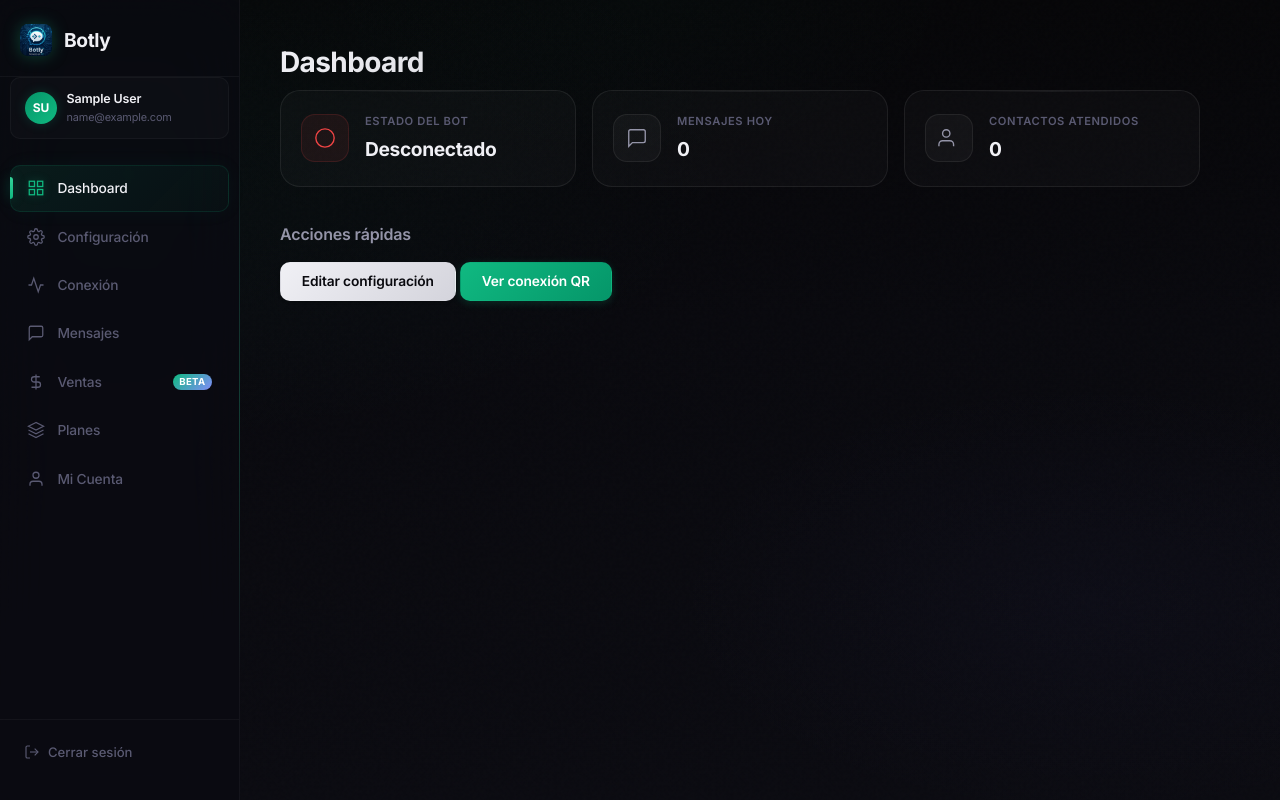
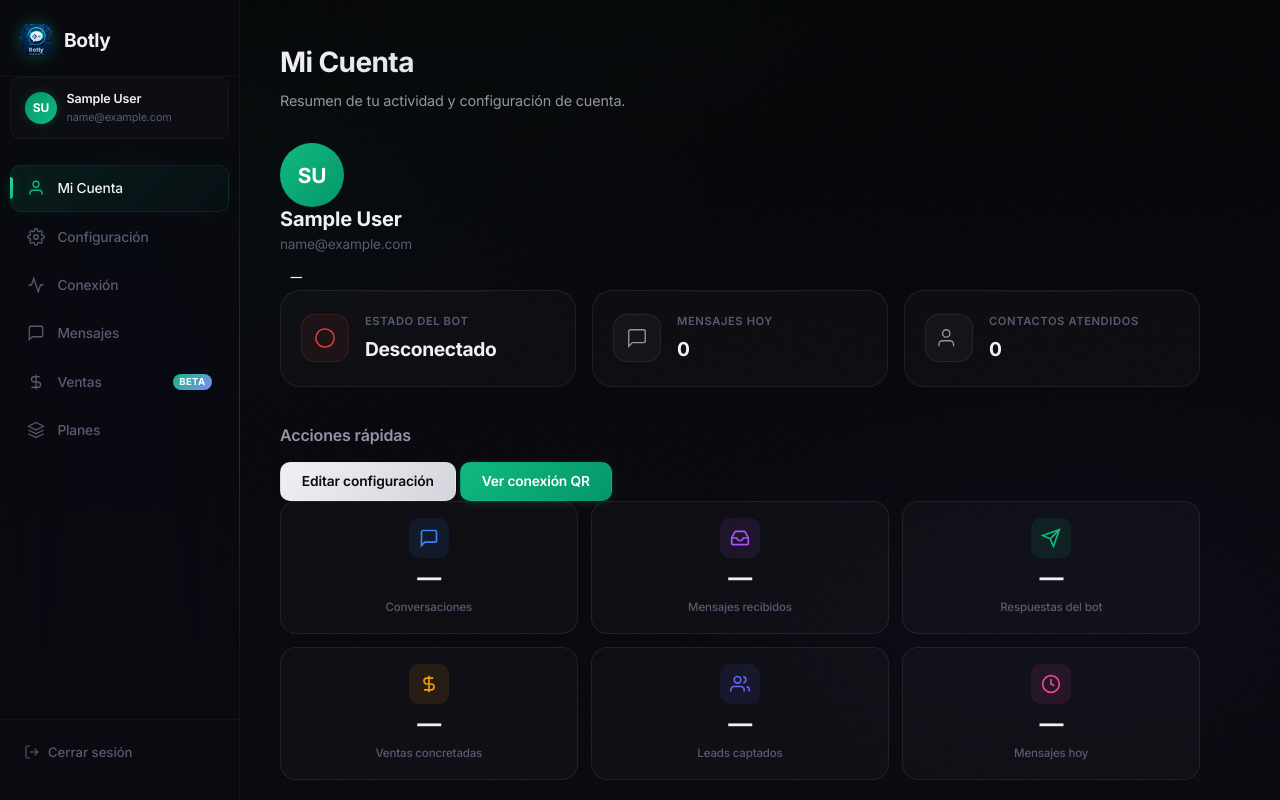
Before and after one commit to Marraneitor/BOTLY, a website: page whatsapp-bot-saas/src/public/index.html in a window 1280 px wide. Shown: the top 800 px of the page. Drawn offline with nearby package versions, Linux system fonts and the light colour scheme; no server answers; sample sign-in values are in the browser's storage; a script that the page names is missing.

Commit message:
feat: merge Dashboard into Mi Cuenta as home screen with logout access

```diff
--- a/whatsapp-bot-saas/src/public/client.js
+++ b/whatsapp-bot-saas/src/public/client.js
@@ -1693,14 +1693,8 @@
 
         populateProfile();
 
-        // Lazy load: only fetch stats when user navigates to account section
-        var origNavigate = navigateTo;
-        navigateTo = function(name) {
-            origNavigate(name);
-            if (name === 'account' && !accountLoaded) {
-                loadAccountStats();
-            }
-        };
+        // Load stats immediately (this is now the home screen)
+        loadAccountStats();
 
         // Logout button in account section
         var btnLogoutAcct = $('#btn-logout-account');
--- a/whatsapp-bot-saas/src/public/index.html
+++ b/whatsapp-bot-saas/src/public/index.html
@@ -42,9 +42,9 @@
         </div>
 
         <nav class="sidebar__nav">
-            <a href="#" class="sidebar__link sidebar__link--active" data-section="dashboard">
-                <svg viewBox="0 0 24 24" fill="none" stroke="currentColor" stroke-width="2"><rect x="3" y="3" width="7" height="7"/><rect x="14" y="3" width="7" height="7"/><rect x="3" y="14" width="7" height="7"/><rect x="14" y="14" width="7" height="7"/></svg>
-                Dashboard
+            <a href="#" class="sidebar__link sidebar__link--active" data-section="account">
+                <svg viewBox="0 0 24 24" fill="none" stroke="currentColor" stroke-width="2"><path d="M20 21v-2a4 4 0 0 0-4-4H8a4 4 0 0 0-4 4v2"/><circle cx="12" cy="7" r="4"/></svg>
+                Mi Cuenta
             </a>
             <a href="#" class="sidebar__link" data-section="config">
                 <svg viewBox="0 0 24 24" fill="none" stroke="currentColor" stroke-width="2"><circle cx="12" cy="12" r="3"/><path d="M19.4 15a1.65 1.65 0 0 0 .33 1.82l.06.06a2 2 0 1 1-2.83 2.83l-.06-.06a1.65 1.65 0 0 0-1.82-.33 1.65 1.65 0 0 0-1 1.51V21a2 2 0 0 1-4 0v-.09A1.65 1.65 0 0 0 9 19.4a1.65 1.65 0 0 0-1.82.33l-.06.06a2 2 0 1 1-2.83-2.83l.06-.06A1.65 1.65 0 0 0 4.68 15a1.65 1.65 0 0 0-1.51-1H3a2 2 0 0 1 0-4h.09A1.65 1.65 0 0 0 4.6 9a1.65 1.65 0 0 0-.33-1.82l-.06-.06a2 2 0 1 1 2.83-2.83l.06.06A1.65 1.65 0 0 0 9 4.68a1.65 1.65 0 0 0 1-1.51V3a2 2 0 0 1 4 0v.09a1.65 1.65 0 0 0 1 1.51 1.65 1.65 0 0 0 1.82-.33l.06-.06a2 2 0 1 1 2.83 2.83l-.06.06A1.65 1.65 0 0 0 19.4 9a1.65 1.65 0 0 0 1.51 1H21a2 2 0 0 1 0 4h-.09a1.65 1.65 0 0 0-1.51 1z"/></svg>
@@ -66,10 +66,6 @@
             <a href="#" class="sidebar__link" data-section="plans">
                 <svg viewBox="0 0 24 24" fill="none" stroke="currentColor" stroke-width="2"><path d="M12 2L2 7l10 5 10-5-10-5z"/><path d="M2 17l10 5 10-5"/><path d="M2 12l10 5 10-5"/></svg>
                 Planes
-            </a>
-            <a href="#" class="sidebar__link" data-section="account">
-                <svg viewBox="0 0 24 24" fill="none" stroke="currentColor" stroke-width="2"><path d="M20 21v-2a4 4 0 0 0-4-4H8a4 4 0 0 0-4 4v2"/><circle cx="12" cy="7" r="4"/></svg>
-                Mi Cuenta
             </a>
             <a href="#" class="sidebar__link sidebar__link--admin" id="admin-link" data-section="admin" style="display:none;">
                 <svg viewBox="0 0 24 24" fill="none" stroke="currentColor" stroke-width="2"><path d="M12 15v2m-6 4h12a2 2 0 0 0 2-2v-6a2 2 0 0 0-2-2H6a2 2 0 0 0-2 2v6a2 2 0 0 0 2 2zm10-10V7a4 4 0 0 0-8 0v4h8z"/></svg>
@@ -96,44 +92,7 @@
     <!-- ========== MAIN CONTENT ========== -->
     <main class="main">
         <!-- ---- SECTION: Dashboard ---- -->
-        <section class="section" id="section-dashboard">
-            <h1 class="section__title">Dashboard</h1>
-            <div class="cards">
-                <div class="card card--status" id="card-status">
-                    <div class="card__icon card__icon--disconnected" id="status-icon">
-                        <svg viewBox="0 0 24 24" fill="none" stroke="currentColor" stroke-width="2"><circle cx="12" cy="12" r="10"/></svg>
-                    </div>
-                    <div class="card__body">
-                        <span class="card__label">Estado del Bot</span>
-                        <strong class="card__value" id="status-text">Desconectado</strong>
-                    </div>
-                </div>
-                <div class="card">
-                    <div class="card__icon">
-                        <svg viewBox="0 0 24 24" fill="none" stroke="currentColor" stroke-width="2"><path d="M21 15a2 2 0 0 1-2 2H7l-4 4V5a2 2 0 0 1 2-2h14a2 2 0 0 1 2 2z"/></svg>
-                    </div>
-                    <div class="card__body">
-                        <span class="card__label">Mensajes hoy</span>
-                        <strong class="card__value" id="messages-today">0</strong>
-                    </div>
-                </div>
-                <div class="card">
-                    <div class="card__icon">
-                        <svg viewBox="0 0 24 24" fill="none" stroke="currentColor" stroke-width="2"><path d="M17 21v-2a4 4 0 0 0-4-4H5a4 4 0 0 0-4 4v2"/><circle cx="9" cy="7" r="4"/></svg>
-                    </div>
-                    <div class="card__body">
-                        <span class="card__label">Contactos atendidos</span>
-                        <strong class="card__value" id="contacts-count">0</strong>
-                    </div>
-                </div>
-            </div>
-
-            <div class="quick-actions">
-                <h2 class="quick-actions__title">Acciones rápidas</h2>
-                <button class="btn btn--primary" data-goto="config">Editar configuración</button>
-                <button class="btn btn--success" data-goto="connection">Ver conexión QR</button>
-            </div>
-        </section>
+        <!-- section-dashboard removed: merged into section-account -->
 
         <!-- ---- SECTION: Configuración del Bot ---- -->
         <section class="section section--hidden" id="section-config">
@@ -800,7 +759,7 @@
         </section>
 
         <!-- ---- SECTION: Mi Cuenta ---- -->
-        <section class="section section--hidden" id="section-account">
+        <section class="section" id="section-account">
             <h1 class="section__title">Mi Cuenta</h1>
             <p class="section__subtitle">Resumen de tu actividad y configuración de cuenta.</p>
 
@@ -812,6 +771,43 @@
                     <p class="account-profile__email" id="account-email">—</p>
                     <div class="account-profile__plan" id="account-plan-badge">—</div>
                 </div>
+            </div>
+
+            <!-- Dashboard cards (real-time via socket) -->
+            <div class="cards">
+                <div class="card card--status" id="card-status">
+                    <div class="card__icon card__icon--disconnected" id="status-icon">
+                        <svg viewBox="0 0 24 24" fill="none" stroke="currentColor" stroke-width="2"><circle cx="12" cy="12" r="10"/></svg>
+                    </div>
+                    <div class="card__body">
+                        <span class="card__label">Estado del Bot</span>
+                        <strong class="card__value" id="status-text">Desconectado</strong>
+                    </div>
+                </div>
+                <div class="card">
+                    <div class="card__icon">
+                        <svg viewBox="0 0 24 24" fill="none" stroke="currentColor" stroke-width="2"><path d="M21 15a2 2 0 0 1-2 2H7l-4 4V5a2 2 0 0 1 2-2h14a2 2 0 0 1 2 2z"/></svg>
+                    </div>
+                    <div class="card__body">
+                        <span class="card__label">Mensajes hoy</span>
+                        <strong class="card__value" id="messages-today">0</strong>
+                    </div>
+                </div>
+                <div class="card">
+                    <div class="card__icon">
+                        <svg viewBox="0 0 24 24" fill="none" stroke="currentColor" stroke-width="2"><path d="M17 21v-2a4 4 0 0 0-4-4H5a4 4 0 0 0-4 4v2"/><circle cx="9" cy="7" r="4"/></svg>
+                    </div>
+                    <div class="card__body">
+                        <span class="card__label">Contactos atendidos</span>
+                        <strong class="card__value" id="contacts-count">0</strong>
+                    </div>
+                </div>
+            </div>
+
+            <div class="quick-actions">
+                <h2 class="quick-actions__title">Acciones rápidas</h2>
+                <button class="btn btn--primary" data-goto="config">Editar configuración</button>
+                <button class="btn btn--success" data-goto="connection">Ver conexión QR</button>
             </div>
 
             <!-- Stats grid -->
@@ -1019,9 +1015,9 @@
 
     <!-- ========== MOBILE BOTTOM TAB BAR ========== -->
     <nav class="bottom-nav" id="bottom-nav">
-        <button class="bottom-nav__tab bottom-nav__tab--active" data-section="dashboard" aria-label="Dashboard">
-            <svg viewBox="0 0 24 24" fill="none" stroke="currentColor" stroke-width="2"><rect x="3" y="3" width="7" height="7"/><rect x="14" y="3" width="7" height="7"/><rect x="3" y="14" width="7" height="7"/><rect x="14" y="14" width="7" height="7"/></svg>
-            <span>Inicio</span>
+        <button class="bottom-nav__tab bottom-nav__tab--active" data-section="account" aria-label="Mi Cuenta">
+            <svg viewBox="0 0 24 24" fill="none" stroke="currentColor" stroke-width="2"><path d="M20 21v-2a4 4 0 0 0-4-4H8a4 4 0 0 0-4 4v2"/><circle cx="12" cy="7" r="4"/></svg>
+            <span>Cuenta</span>
         </button>
         <button class="bottom-nav__tab" data-section="config" aria-label="Configuración">
             <svg viewBox="0 0 24 24" fill="none" stroke="currentColor" stroke-width="2"><circle cx="12" cy="12" r="3"/><path d="M19.4 15a1.65 1.65 0 0 0 .33 1.82l.06.06a2 2 0 1 1-2.83 2.83l-.06-.06a1.65 1.65 0 0 0-1.82-.33 1.65 1.65 0 0 0-1 1.51V21a2 2 0 0 1-4 0v-.09A1.65 1.65 0 0 0 9 19.4a1.65 1.65 0 0 0-1.82.33l-.06.06a2 2 0 1 1-2.83-2.83l.06-.06A1.65 1.65 0 0 0 4.68 15a1.65 1.65 0 0 0-1.51-1H3a2 2 0 0 1 0-4h.09A1.65 1.65 0 0 0 4.6 9a1.65 1.65 0 0 0-.33-1.82l-.06-.06a2 2 0 1 1 2.83-2.83l.06.06A1.65 1.65 0 0 0 9 4.68a1.65 1.65 0 0 0 1-1.51V3a2 2 0 0 1 4 0v.09a1.65 1.65 0 0 0 1 1.51 1.65 1.65 0 0 0 1.82-.33l.06-.06a2 2 0 1 1 2.83 2.83l-.06.06A1.65 1.65 0 0 0 19.4 9a1.65 1.65 0 0 0 1.51 1H21a2 2 0 0 1 0 4h-.09a1.65 1.65 0 0 0-1.51 1z"/></svg>
@@ -1037,9 +1033,9 @@
             <svg viewBox="0 0 24 24" fill="none" stroke="currentColor" stroke-width="2"><path d="M21 15a2 2 0 0 1-2 2H7l-4 4V5a2 2 0 0 1 2-2h14a2 2 0 0 1 2 2z"/></svg>
             <span>Mensajes</span>
         </button>
-        <button class="bottom-nav__tab" data-section="account" aria-label="Cuenta">
-            <svg viewBox="0 0 24 24" fill="none" stroke="currentColor" stroke-width="2"><path d="M20 21v-2a4 4 0 0 0-4-4H8a4 4 0 0 0-4 4v2"/><circle cx="12" cy="7" r="4"/></svg>
-            <span>Cuenta</span>
+        <button class="bottom-nav__tab" data-section="ventas" aria-label="Ventas">
+            <svg viewBox="0 0 24 24" fill="none" stroke="currentColor" stroke-width="2"><path d="M12 2v20M17 5H9.5a3.5 3.5 0 0 0 0 7h5a3.5 3.5 0 0 1 0 7H6"/></svg>
+            <span>Ventas</span>
         </button>
     </nav>
 </body>
```
